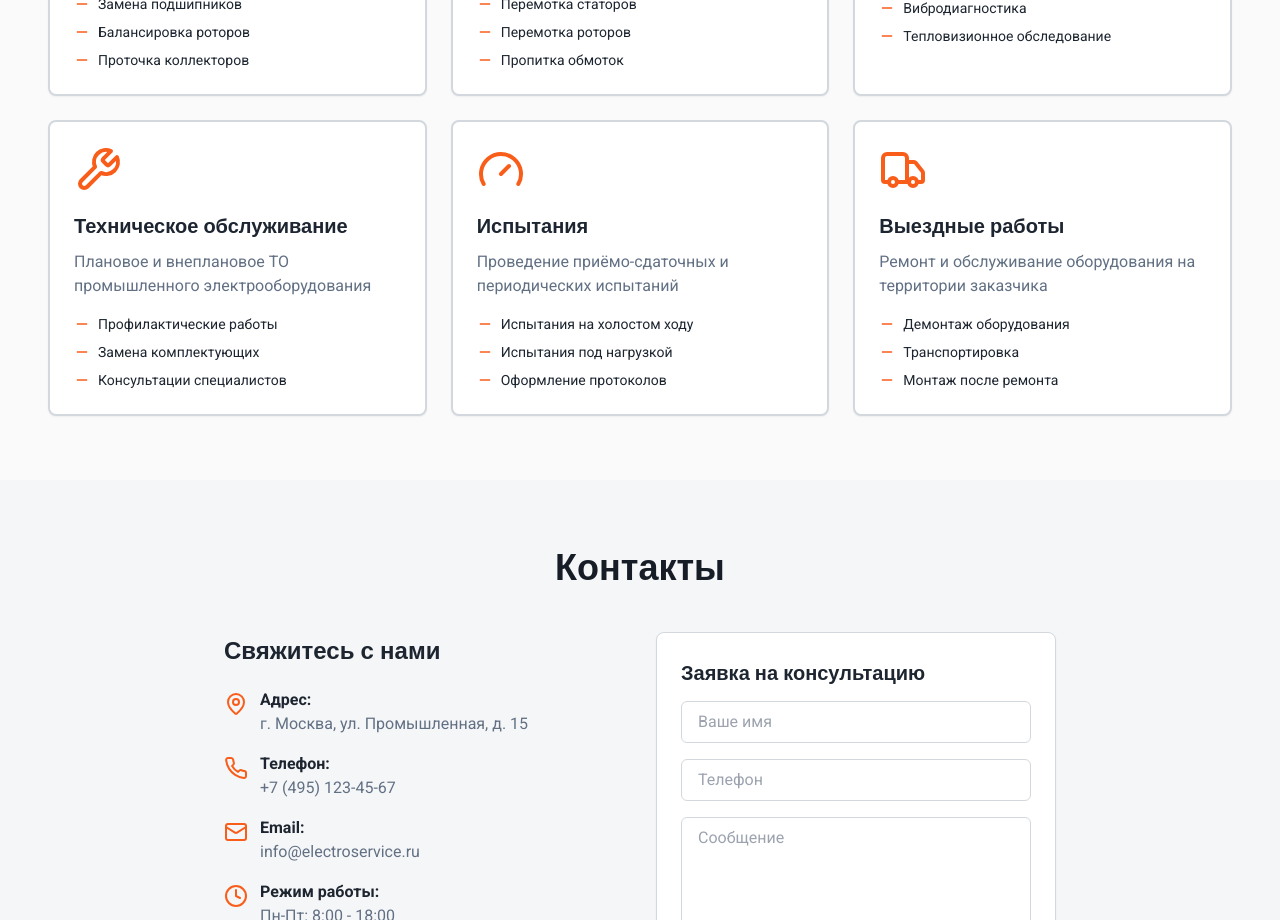
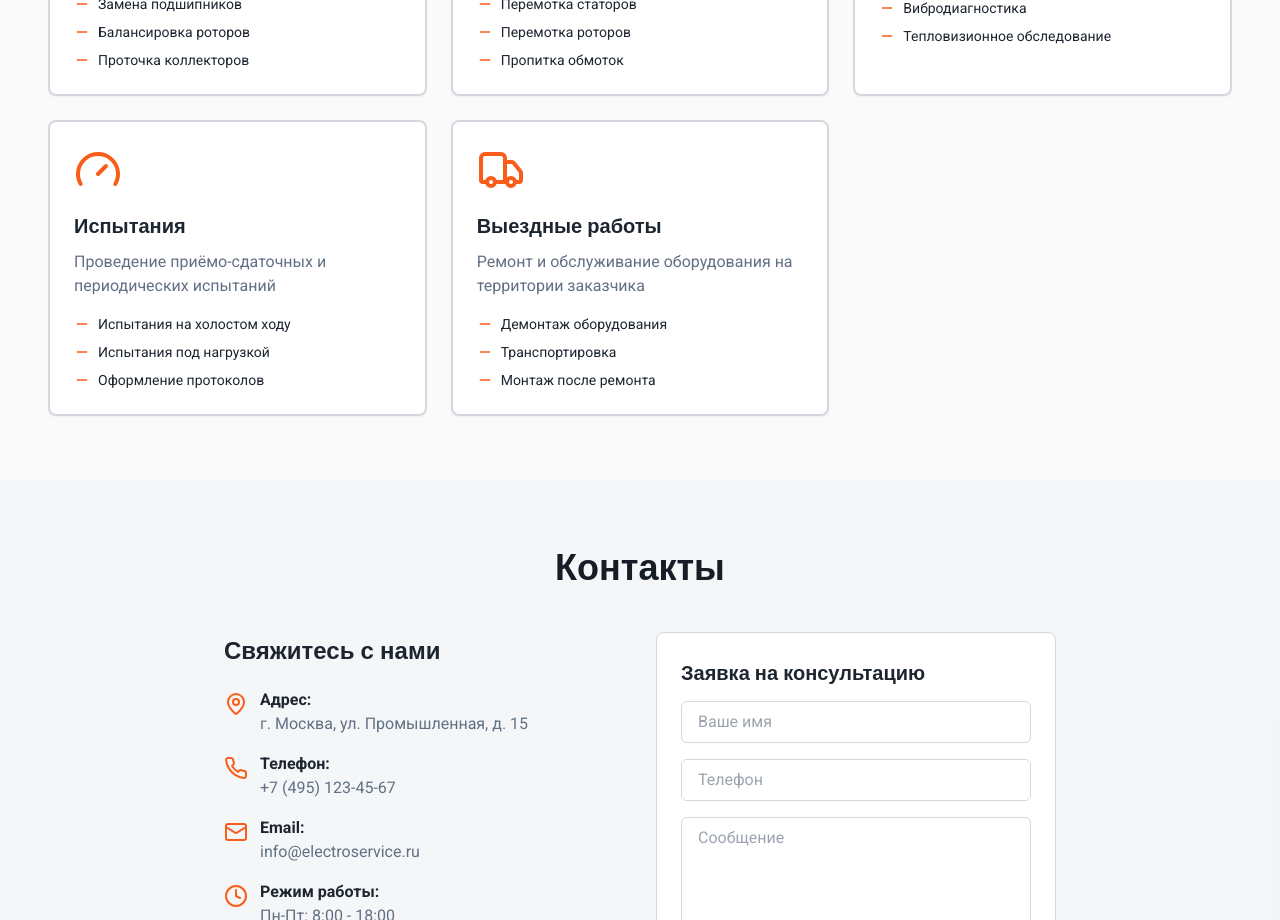
Before and after one commit to pr-poehali-dev/business-card-website-13, a React (Vite) app: page / in a window 1280 px wide. Shown: the part 1820-2740 px from the top of the page. Built offline with nearby package versions, Linux system fonts and the light colour scheme.

Commit message:
Удалить ненужный блок кода

```diff
--- a/src/pages/Index.tsx
+++ b/src/pages/Index.tsx
@@ -206,30 +206,6 @@ const Index = () => {
 
             <Card className="border-2 hover:shadow-lg transition-all">
               <CardContent className="pt-6">
-                <Icon name="Wrench" className="text-primary mb-4" size={48} />
-                <h3 className="text-xl font-bold mb-3">Техническое обслуживание</h3>
-                <p className="text-muted-foreground mb-4">
-                  Плановое и внеплановое ТО промышленного электрооборудования
-                </p>
-                <ul className="space-y-2 text-sm">
-                  <li className="flex items-center gap-2">
-                    <Icon name="Minus" size={16} className="text-primary" />
-                    <span>Профилактические работы</span>
-                  </li>
-                  <li className="flex items-center gap-2">
-                    <Icon name="Minus" size={16} className="text-primary" />
-                    <span>Замена комплектующих</span>
-                  </li>
-                  <li className="flex items-center gap-2">
-                    <Icon name="Minus" size={16} className="text-primary" />
-                    <span>Консультации специалистов</span>
-                  </li>
-                </ul>
-              </CardContent>
-            </Card>
-
-            <Card className="border-2 hover:shadow-lg transition-all">
-              <CardContent className="pt-6">
                 <Icon name="Gauge" className="text-primary mb-4" size={48} />
                 <h3 className="text-xl font-bold mb-3">Испытания</h3>
                 <p className="text-muted-foreground mb-4">
```
